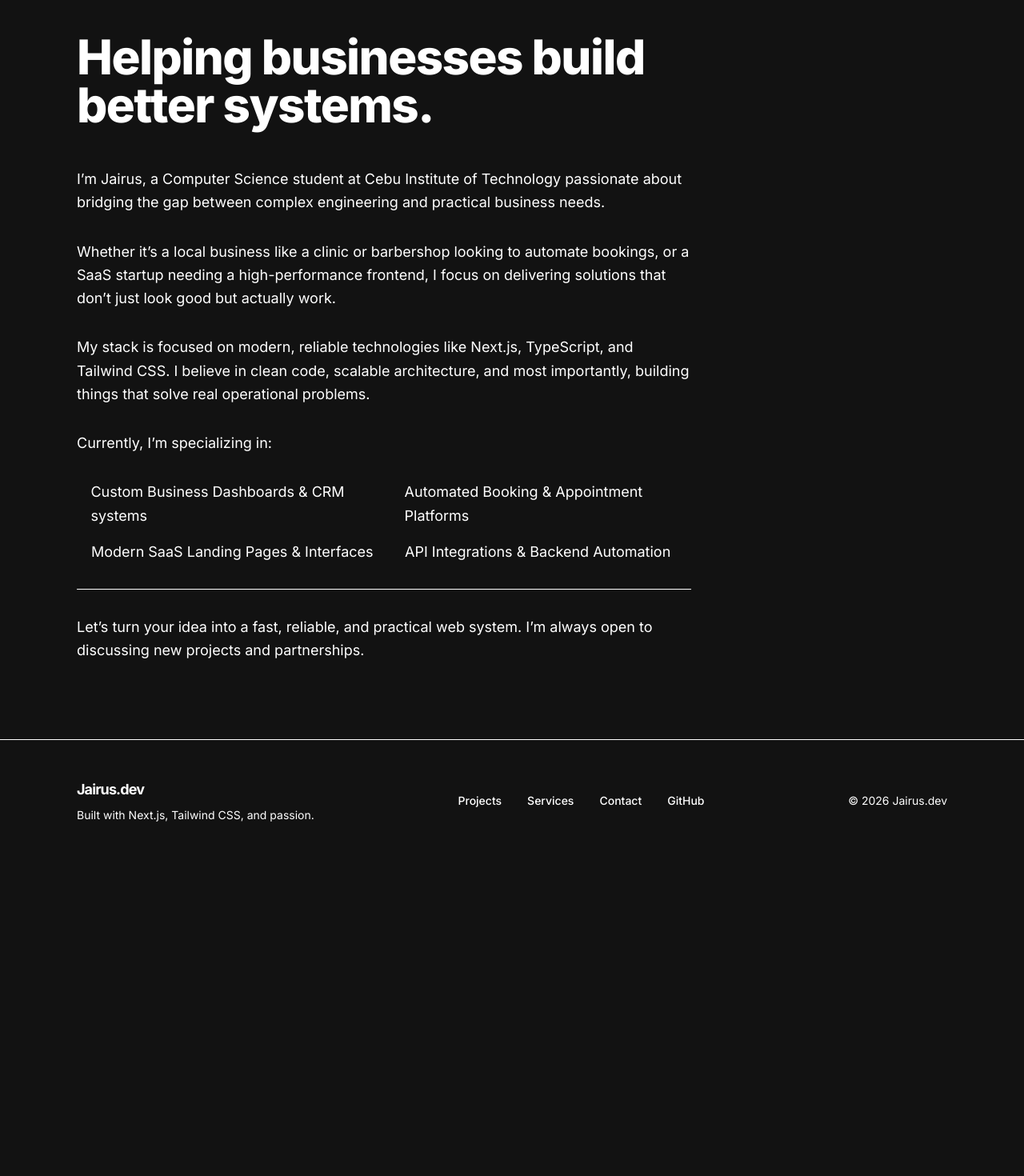
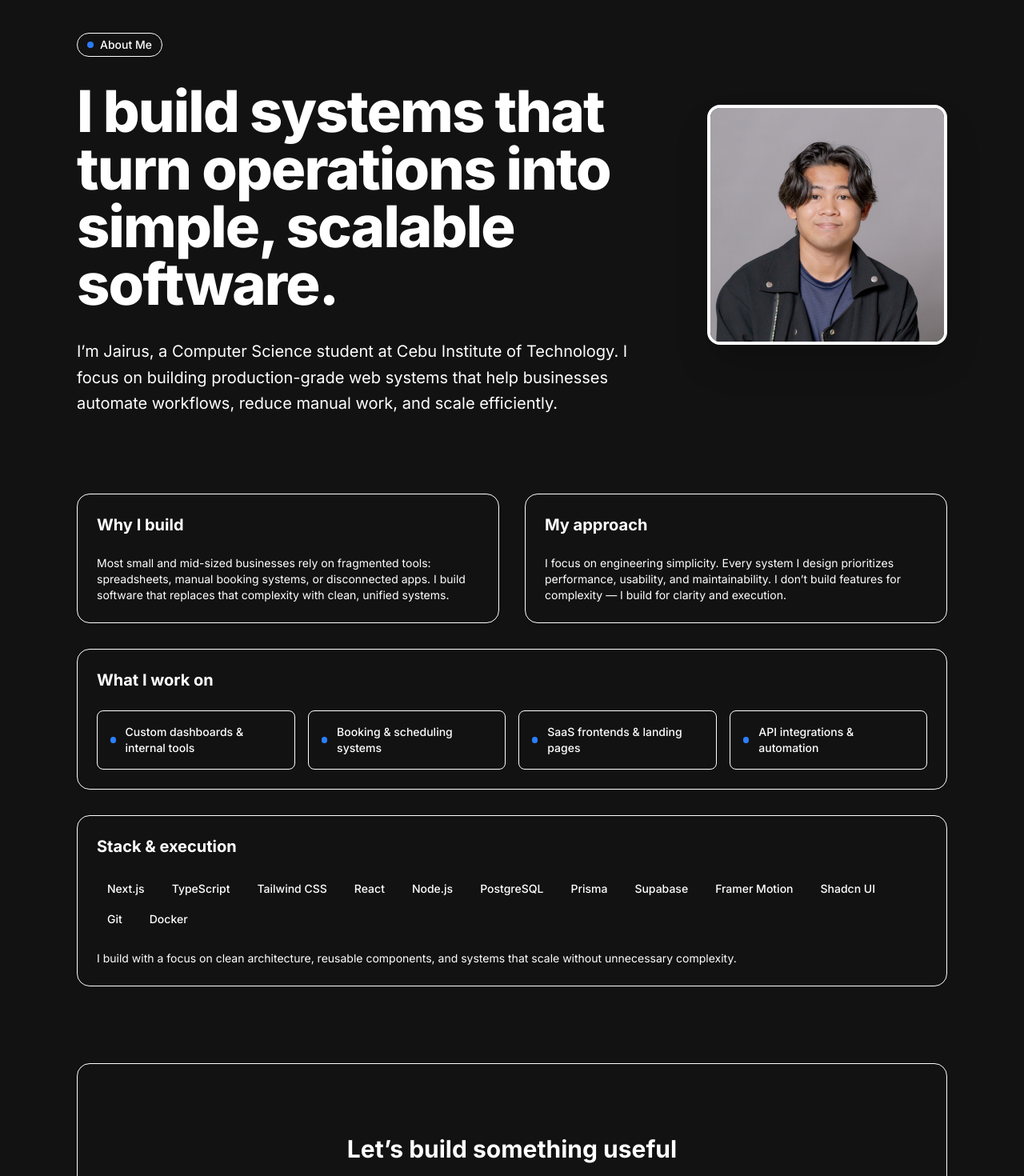
Before and after one commit to rusperres/portfolio-site, a Next.js app: page /about in a window 1280 px wide. Shown: the part 120-1590 px from the top of the page at 80% size. Before the commit the page ends 1197 px from the top, so only its background shows below. Built offline with nearby package versions, Linux system fonts and the light colour scheme.

Commit message:
improved about page

```diff
--- a/app/about/page.tsx
+++ b/app/about/page.tsx
@@ -1,61 +1,151 @@
 import { Container } from "@/components/layout/Container"
+import { Card, CardContent, CardHeader, CardTitle } from "@/components/ui/card"
+import { Badge } from "@/components/ui/badge"
+import { Button } from "@/components/ui/button"
+import Image from "next/image"
+import Link from "next/link"
+
 
 export default function AboutPage() {
   return (
     <main className="py-24">
       <Container>
 
-        <div className="max-w-3xl">
-          <h1 className="text-4xl font-extrabold tracking-tight md:text-5xl lg:text-6xl">
-            Helping businesses build <span className="text-foreground">better systems</span>.
-          </h1>
+        {/* HERO SECTION */}
+        <div className="grid gap-12 md:grid-cols-[1fr_300px] md:items-center">
 
-          <div className="mt-12 space-y-8 text-lg leading-relaxed text-muted-foreground">
-            <p>
-              I’m Jairus, a Computer Science student at Cebu Institute of Technology
-              passionate about bridging the gap between complex engineering and practical business needs.
-            </p>
+          {/* TEXT */}
+          <div className="max-w-3xl">
+            <div className="inline-flex items-center rounded-full border border-border bg-muted/30 px-3 py-1 text-sm font-medium text-muted-foreground animate-in fade-in slide-in-from-bottom-3 duration-1000">
+              <span className="mr-2 h-2 w-2 rounded-full bg-blue-500 animate-pulse" />
+              About Me
+            </div>
 
-            <p>
-              Whether it’s a local business like a clinic or barbershop looking to automate
-              bookings, or a SaaS startup needing a high-performance frontend, I focus on
-              delivering solutions that don’t just look good but actually work.
-            </p>
+            <h1 className="mt-8 text-4xl font-extrabold tracking-tight md:text-5xl lg:text-7xl">
+              I build systems that turn operations into{" "}
+              <span className="text-foreground">
+                simple, scalable software
+              </span>.
+            </h1>
 
-            <p>
-              My stack is focused on modern, reliable technologies like Next.js, TypeScript,
-              and Tailwind CSS. I believe in clean code, scalable architecture, and most importantly,
-              building things that solve real operational problems.
-            </p>
-
-            <p>
-              Currently, I’m specializing in:
-            </p>
-
-            <ul className="grid gap-4 md:grid-cols-2">
-              <li className="flex items-start">
-                <span className="mr-3 mt-2 h-1.5 w-1.5 rounded-full bg-accent" />
-                <span>Custom Business Dashboards & CRM systems</span>
-              </li>
-              <li className="flex items-start">
-                <span className="mr-3 mt-2 h-1.5 w-1.5 rounded-full bg-accent" />
-                <span>Automated Booking & Appointment Platforms</span>
-              </li>
-              <li className="flex items-start">
-                <span className="mr-3 mt-2 h-1.5 w-1.5 rounded-full bg-accent" />
-                <span>Modern SaaS Landing Pages & Interfaces</span>
-              </li>
-              <li className="flex items-start">
-                <span className="mr-3 mt-2 h-1.5 w-1.5 rounded-full bg-accent" />
-                <span>API Integrations & Backend Automation</span>
-              </li>
-            </ul>
-
-            <p className="pt-8 border-t border-border">
-              Let’s turn your idea into a fast, reliable, and practical web system.
-              I’m always open to discussing new projects and partnerships.
+            <p className="mt-8 text-lg leading-relaxed text-muted-foreground md:text-xl">
+              I’m Jairus, a Computer Science student at Cebu Institute of Technology.
+              I focus on building production-grade web systems that help businesses
+              automate workflows, reduce manual work, and scale efficiently.
             </p>
           </div>
+
+          {/* IMAGE */}
+          <div className="hidden md:block">
+            <div className="relative aspect-square w-full overflow-hidden rounded-2xl border-4 border-border bg-gradient-to-br from-muted to-muted/20 shadow-2xl">
+              <Image
+                src="/headshot.jpg"
+                alt="Jairus Colindres"
+                fill
+                className="object-cover"
+                priority
+              />
+            </div>
+          </div>
+
+        </div>
+
+        {/* STORY SECTION */}
+        <div className="mt-24 grid gap-8 md:grid-cols-2">
+
+          <Card className="md:col-span-2 lg:col-span-1">
+            <CardHeader className="pb-2">
+              <CardTitle className="text-xl font-bold">Why I build</CardTitle>
+            </CardHeader>
+            <CardContent>
+              <p className="text-muted-foreground">
+                Most small and mid-sized businesses rely on fragmented tools:
+                spreadsheets, manual booking systems, or disconnected apps.
+                I build software that replaces that complexity with clean, unified systems.
+              </p>
+            </CardContent>
+          </Card>
+
+          <Card className="md:col-span-2 lg:col-span-1">
+            <CardHeader className="pb-2">
+              <CardTitle className="text-xl font-bold">My approach</CardTitle>
+            </CardHeader>
+            <CardContent>
+              <p className="text-muted-foreground">
+                I focus on engineering simplicity. Every system I design prioritizes
+                performance, usability, and maintainability. I don’t build features
+                for complexity — I build for clarity and execution.
+              </p>
+            </CardContent>
+          </Card>
+
+          <Card className="md:col-span-2">
+            <CardHeader className="pb-2">
+              <CardTitle className="text-xl font-bold">What I work on</CardTitle>
+            </CardHeader>
+            <CardContent>
+              <div className="grid gap-4 md:grid-cols-2 lg:grid-cols-4">
+                {[
+                  "Custom dashboards & internal tools",
+                  "Booking & scheduling systems",
+                  "SaaS frontends & landing pages",
+                  "API integrations & automation"
+                ].map((item) => (
+                  <div key={item} className="flex items-center gap-3 rounded-lg border border-border/50 bg-muted/20 p-4">
+                    <div className="h-2 w-2 rounded-full bg-blue-500" />
+                    <span className="text-sm font-medium">{item}</span>
+                  </div>
+                ))}
+              </div>
+            </CardContent>
+          </Card>
+
+          <Card className="md:col-span-2">
+            <CardHeader className="pb-2">
+              <CardTitle className="text-xl font-bold">Stack & execution</CardTitle>
+            </CardHeader>
+            <CardContent>
+              <div className="flex flex-wrap gap-2">
+                {[
+                  "Next.js", "TypeScript", "Tailwind CSS", "React",
+                  "Node.js", "PostgreSQL", "Prisma", "Supabase",
+                  "Framer Motion", "Shadcn UI", "Git", "Docker"
+                ].map((tech) => (
+                  <Badge key={tech} variant="secondary" className="px-3 py-1 text-sm">
+                    {tech}
+                  </Badge>
+                ))}
+              </div>
+              <p className="mt-6 text-muted-foreground">
+                I build with a focus on clean architecture, reusable components,
+                and systems that scale without unnecessary complexity.
+              </p>
+            </CardContent>
+          </Card>
+
+        </div>
+
+        {/* CTA */}
+        <div className="mt-24">
+          <Card className="border-primary/20 bg-primary/[0.02]">
+            <CardContent className="flex flex-col items-center py-12 text-center md:py-16">
+              <h2 className="text-2xl font-bold text-foreground md:text-3xl">
+                Let’s build something useful
+              </h2>
+              <p className="mt-4 max-w-2xl text-lg text-muted-foreground">
+                I’m open to collaborations, freelance work, and product ideas that solve real problems.
+                Reach out via the contact page or email — I usually respond quickly.
+              </p>
+              <div className="mt-10 flex flex-wrap justify-center gap-4">
+                <Button size="lg" asChild>
+                  <Link href="/contact">Get in touch</Link>
+                </Button>
+                <Button variant="outline" size="lg" asChild>
+                  <Link href="/projects">View Projects</Link>
+                </Button>
+              </div>
+            </CardContent>
+          </Card>
         </div>
 
       </Container>
```
Also changed, not shown: app/contact/page.tsx (+104 -52 lines).
